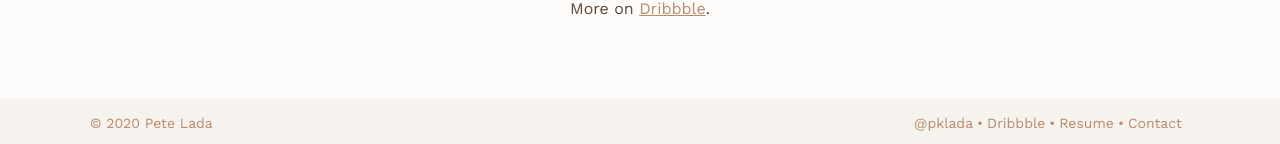
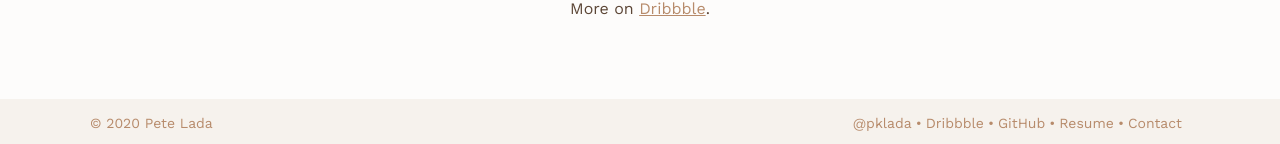
Before and after one commit to pklada/case-studies, a Jekyll site: the page built from index.md, in a window 1280 px wide. Shown: the part 1219-1363 px from the top of the page. Built offline with Jekyll 4.4.1, drawn with Linux system fonts in a browser that asks for light colours.

Commit message:
add github link

```diff
--- a/_includes/footer.html
+++ b/_includes/footer.html
@@ -4,6 +4,7 @@
     <ul class="footer_links">
       <li><a href="https://twitter.com/pklada">@pklada</a></li>
       <li><a href="https://dribbble.com/plada">Dribbble</a></li>
+      <li><a href="https://github.com/pklada">GitHub</a></li>
       <li><a href="{{ site.baseurl }}/pete-lada-resume-2020.pdf">Resume</a></li>
       <li><a href="mailto:pklada@gmail.com">Contact</a></li>
     </ul>
```
